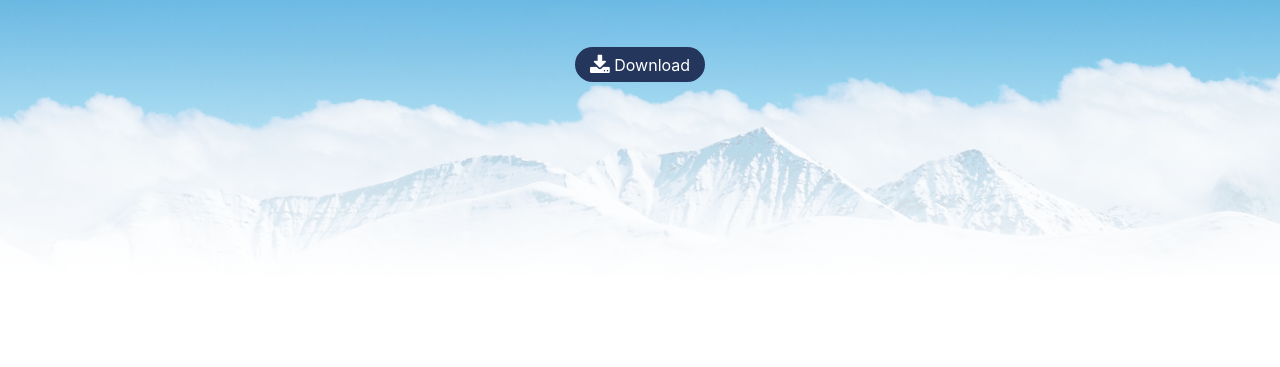
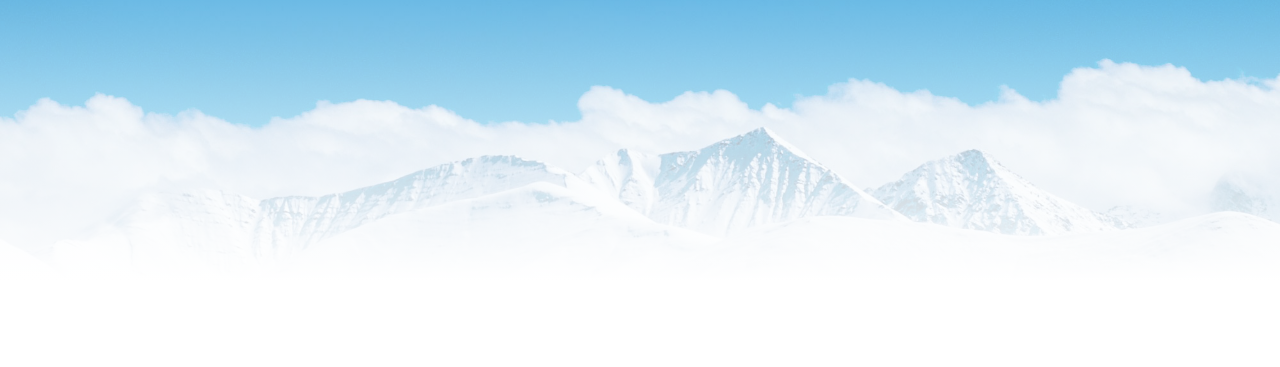
Before and after one commit to MohamedGImmiy/enyo-psd-website, a plain HTML site: page index.html in a window 1280 px wide. Shown: the part 199-566 px from the top of the page. Drawn offline with nearby package versions, Linux system fonts and the light colour scheme; files that its build step writes are made by us from their sources; a script that the page names is missing; files whose address does not match are found by name.

Commit message:
second fix

```diff
--- a/index.html
+++ b/index.html
@@ -50,7 +50,6 @@
 
       <h1 class="text-white captilzation">Free Psd web Template</h1>
       <p class="text-white">Lorem ipsum dolor sit amet, consectetur adipisicing elit, sed do eiusmod tempor incididunt ut labore et dolore magna aliqua.</p>
-        <button class="enyo-btn" style="margin-top:50px;"><i class="fa fa-download fa-lg" aria-hidden="true"></i> Download</button>
 
 
       </div>
```
